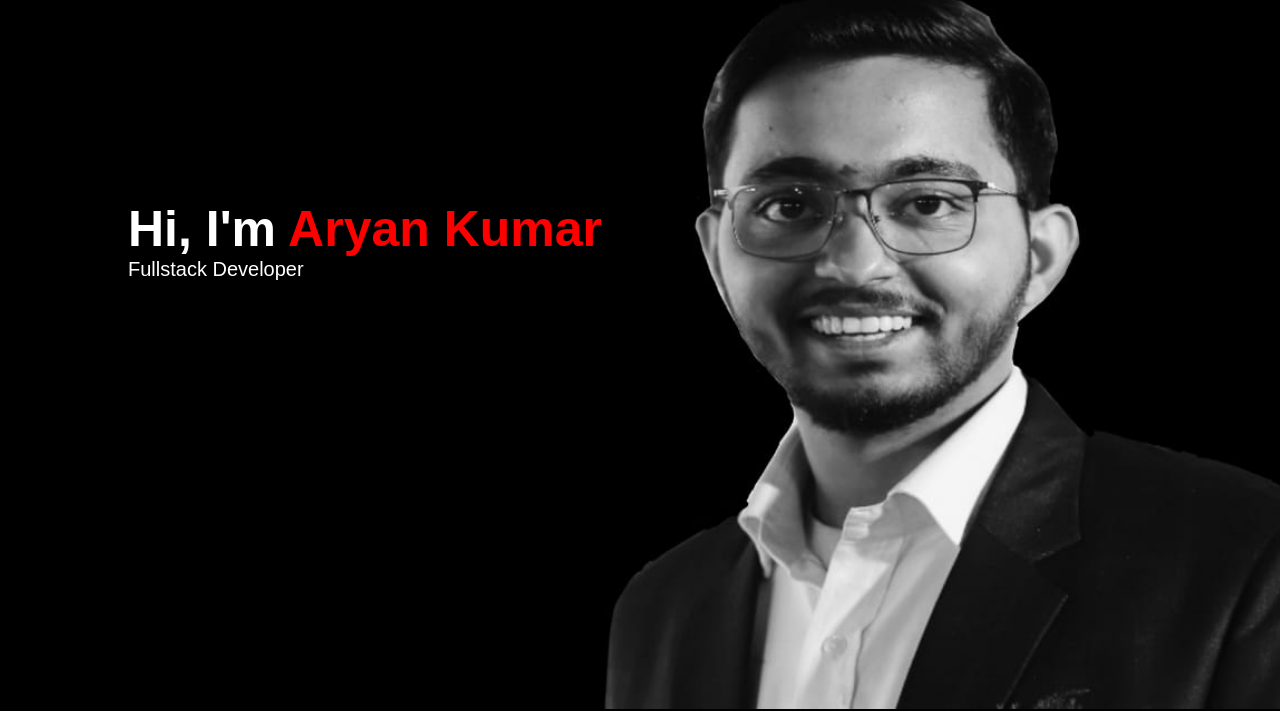
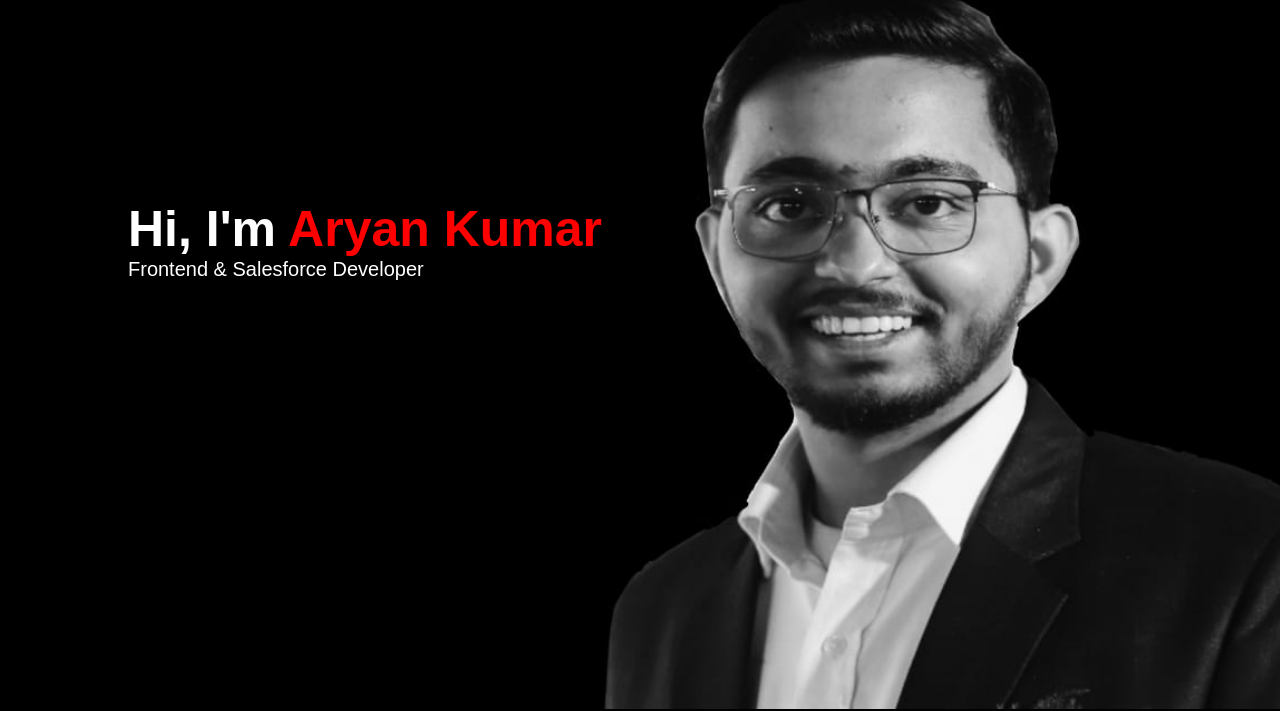
Before and after one commit to Aryan14032002/Personal-website, a plain HTML site: page index.html in a window 1280 px wide. Shown: the part 91-802 px from the top of the page. Drawn offline with Linux system fonts and the light colour scheme.

Commit message:
Update index.html

```diff
--- a/index.html
+++ b/index.html
@@ -23,7 +23,7 @@
         </nav>
         <div class="header">
             <h1>Hi, I'm <span>Aryan Kumar</span></h1>
-            <p>Fullstack Developer</p>
+            <p>Frontend & Salesforce Developer</p>
         </div>
     </div>
 </div>
```
